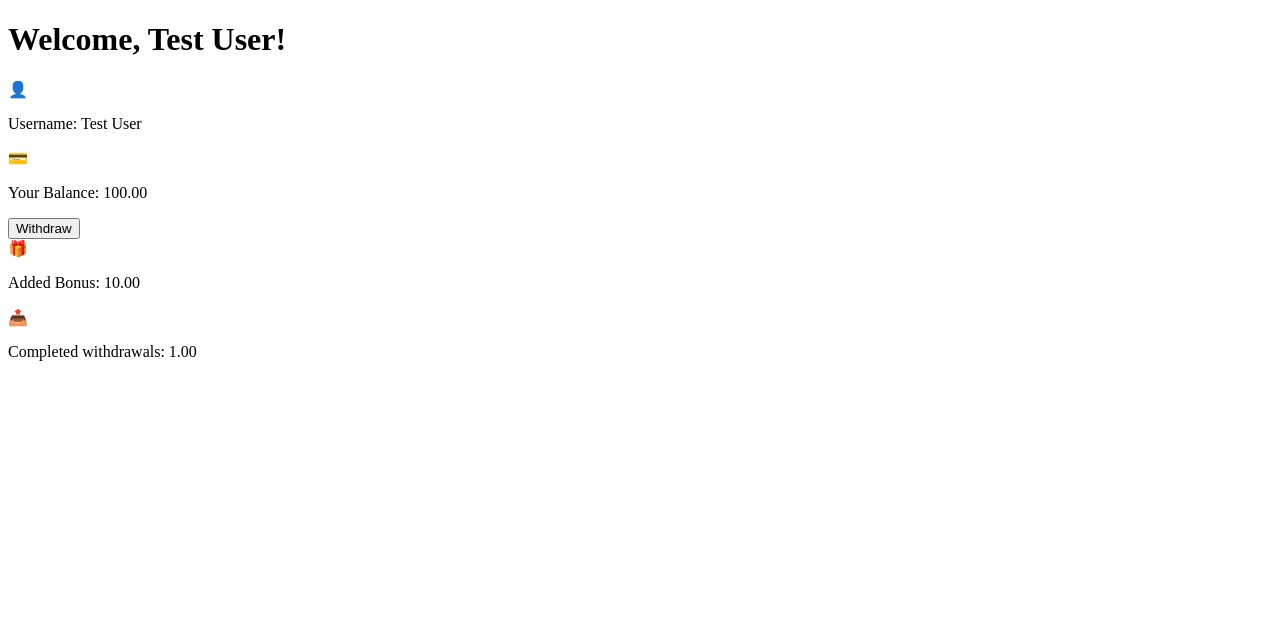
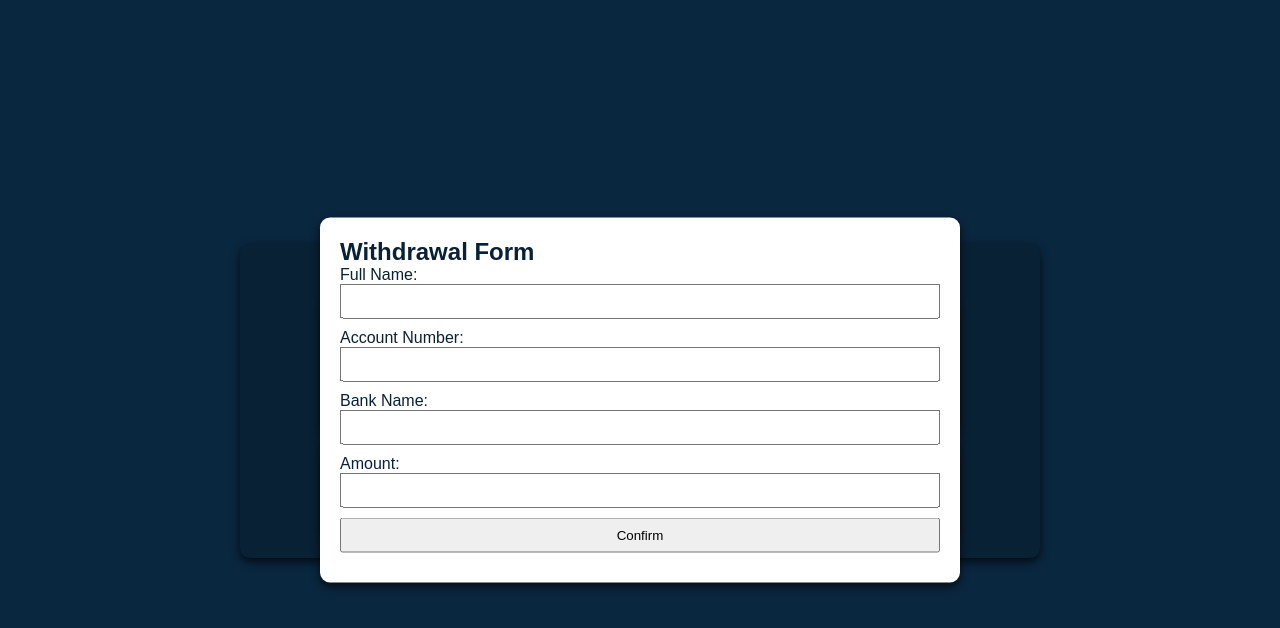
Before and after one commit to bitdigitalcryptominingtradeing/Bitdigitalminingonline-, a plain HTML site: page dashboard.html in a window 1280 px wide. Both pictures are taken after a click on the button "Withdraw". Drawn offline with Linux system fonts and the light colour scheme.

Commit message:
Update dashboard.html

```diff
--- a/dashboard.html
+++ b/dashboard.html
@@ -5,24 +5,117 @@
     <meta name="viewport" content="width=device-width, initial-scale=1.0">
     <title>Account Overview</title>
     <style>
-        /* ... (Your existing CSS) ... */
-        #adminControls {
-            display: none; /* Initially hidden */
+        /* General Reset */
+        * {
+            margin: 0;
+            padding: 0;
+            box-sizing: border-box;
         }
-        #adminControls input {
-            margin-bottom: 5px;
+
+        /* Body Styling */
+        body {
+            font-family: Arial, sans-serif;
+            background-color: #0a2740;
+            color: #ffcc00;
+            display: flex;
+            justify-content: center;
+            align-items: center;
+            height: 100vh;
+            text-align: center;
+        }
+
+        /* Dashboard Container */
+        .dashboard {
+            width: 90%;
+            max-width: 800px;
+            padding: 20px;
+            background: #092135;
+            border-radius: 10px;
+            box-shadow: 0 4px 10px rgba(0, 0, 0, 0.7);
+        }
+
+        /* Two Columns Layout */
+        .overview {
+            display: grid;
+            grid-template-columns: repeat(2, 1fr);
+            gap: 15px;
+            justify-items: center;
+            width: 100%;
+        }
+
+        /* Card Style */
+        .card {
+            background: white;
+            border-radius: 10px;
+            padding: 15px;
+            width: 100%;
+            max-width: 250px;
+            box-shadow: 0 3px 6px rgba(0, 0, 0, 0.5);
+            display: flex;
+            flex-direction: column;
+            align-items: center;
+            text-align: center;
+            color: #092135;
+        }
+
+        /* Card Icons */
+        .card .icon {
+            font-size: 1.8em;
+            margin-bottom: 10px;
+        }
+
+        /* Buttons */
+        .card button {
+            background-color: #ffcc00;
+            color: #092135;
+            border: none;
+            border-radius: 5px;
+            padding: 7px 15px;
+            cursor: pointer;
+            font-size: 0.85em;
+            margin-top: 10px;
+        }
+
+        .card button:hover {
+            background-color: #e6b800;
+        }
+
+        /* Responsive Design */
+        @media (max-width: 600px) {
+            .overview {
+                grid-template-columns: repeat(1, 1fr);
+            }
+        }
+        #withdrawalForm {
+            display: none;
+            position: fixed;
+            top: 50%;
+            left: 50%;
+            transform: translate(-50%, -50%);
+            background: white;
+            padding: 20px;
+            border-radius: 10px;
+            box-shadow: 0 4px 10px rgba(0, 0, 0, 0.7);
+            color: #092135;
+            text-align: left;
+        }
+        #withdrawalForm input, #withdrawalForm button {
+            margin-bottom: 10px;
+            width: 100%;
+            padding: 8px;
+            box-sizing: border-box;
         }
     </style>
 </head>
 <body>
 
     <div class="dashboard">
-        <h1 id="welcomeMessage"></h1>
+        <h1>Account Overview</h1>
 
         <div class="overview">
             <div class="card">
                 <div class="icon">👤</div>
-                <p id="usernameDisplay"></p>
+                <p>Welcome user</p>
             </div>
             <div class="card">
                 <div class="icon">💳</div>
@@ -31,46 +124,40 @@
             </div>
             <div class="card">
                 <div class="icon">🎁</div>
-                <p>Added Bonus: <span id="bonusDisplay">0.00</span></p>
+                <p>Added Bonus: 0.00</p>
             </div>
             <div class="card">
                 <div class="icon">📤</div>
-                <p> Completed withdrawals: <span id="withdrawalsDisplay">0.00</span></p>
+                <p> Completed withdrawals  0.00</p>
             </div>
         </div>
+    </div>
 
-        <div id="adminControls">
-            <h2>Admin Controls</h2>
-            <label for="newBalance">New Balance:</label>
-            <input type="number" id="newBalance">
-            <label for="newBonus">New Bonus:</label>
-            <input type="number" id="newBonus">
-            <label for="newWithdrawals">New Withdrawals:</label>
-            <input type="number" id="newWithdrawals">
-            <button onclick="updateAdminValues()">Update</button>
-        </div>
-
-        <div id="withdrawalForm">
-            </div>
+    <div id="withdrawalForm">
+        <h2>Withdrawal Form</h2>
+        <label for="fullName">Full Name:</label>
+        <input type="text" id="fullName">
+        <label for="accountNumber">Account Number:</label>
+        <input type="text" id="accountNumber">
+        <label for="bankName">Bank Name:</label>
+        <input type="text" id="bankName">
+        <label for="amount">Amount:</label>
+        <input type="number" id="amount">
+        <button onclick="processWithdrawal()">Confirm</button>
     </div>
 
     <script>
         document.addEventListener("DOMContentLoaded", function () {
             loadUser();
-            updateDisplay();
+            updateBalance();
         });
 
-        let user = { username: "guest", balance: 0, bonus: 0, withdrawals: 0, isAdmin: false }; // Default user
+        let user = { balance: 0 };
 
         function loadUser() {
             const storedUser = localStorage.getItem('user');
             if (storedUser) {
                 user = JSON.parse(storedUser);
-            } else { //For testing Purposes.
-              user = { username: "Test User", balance: 100, bonus: 10, withdrawals: 1, isAdmin: false };
-            }
-            if (user.isAdmin) {
-                document.getElementById("adminControls").style.display = "block";
             }
         }
 
@@ -78,26 +165,31 @@
             localStorage.setItem('user', JSON.stringify(user));
         }
 
-        function updateDisplay() {
-            document.getElementById("welcomeMessage").innerText = `Welcome, ${user.username}!`;
-            document.getElementById("usernameDisplay").innerText = `Username: ${user.username}`;
+        function updateBalance() {
             document.getElementById("usd-value").innerText = user.balance.toFixed(2);
-            document.getElementById("bonusDisplay").innerText = user.bonus.toFixed(2);
-            document.getElementById("withdrawalsDisplay").innerText = user.withdrawals.toFixed(2);
         }
 
-        function updateAdminValues() {
-            if (user.isAdmin) {
-                user.balance = parseFloat(document.getElementById("newBalance").value);
-                user.bonus = parseFloat(document.getElementById("newBonus").value);
-                user.withdrawals = parseFloat(document.getElementById("newWithdrawals").value);
+        function showWithdrawalForm() {
+            document.getElementById("withdrawalForm").style.display = "block";
+        }
+
+        function processWithdrawal() {
+            const fullName = document.getElementById("fullName").value;
+            const accountNumber = document.getElementById("accountNumber").value;
+            const bankName = document.getElementById("bankName").value;
+            const amount = parseFloat(document.getElementById("amount").value);
+
+            if (amount && !isNaN(amount) && amount > 0 && amount <= user.balance) {
+                user.balance -= amount;
                 saveUser();
-                updateDisplay();
-                alert('Admin values updated.');
+                updateBalance();
+                document.getElementById("withdrawalForm").style.display = "none";
+                alert("Successful withdrawal processing. Contact Coach Banana.");
+            } else {
+                alert("Invalid amount or insufficient balance.");
             }
         }
 
-        // ... (Your existing withdrawal functions) ...
     </script>
 
 </body>
```
